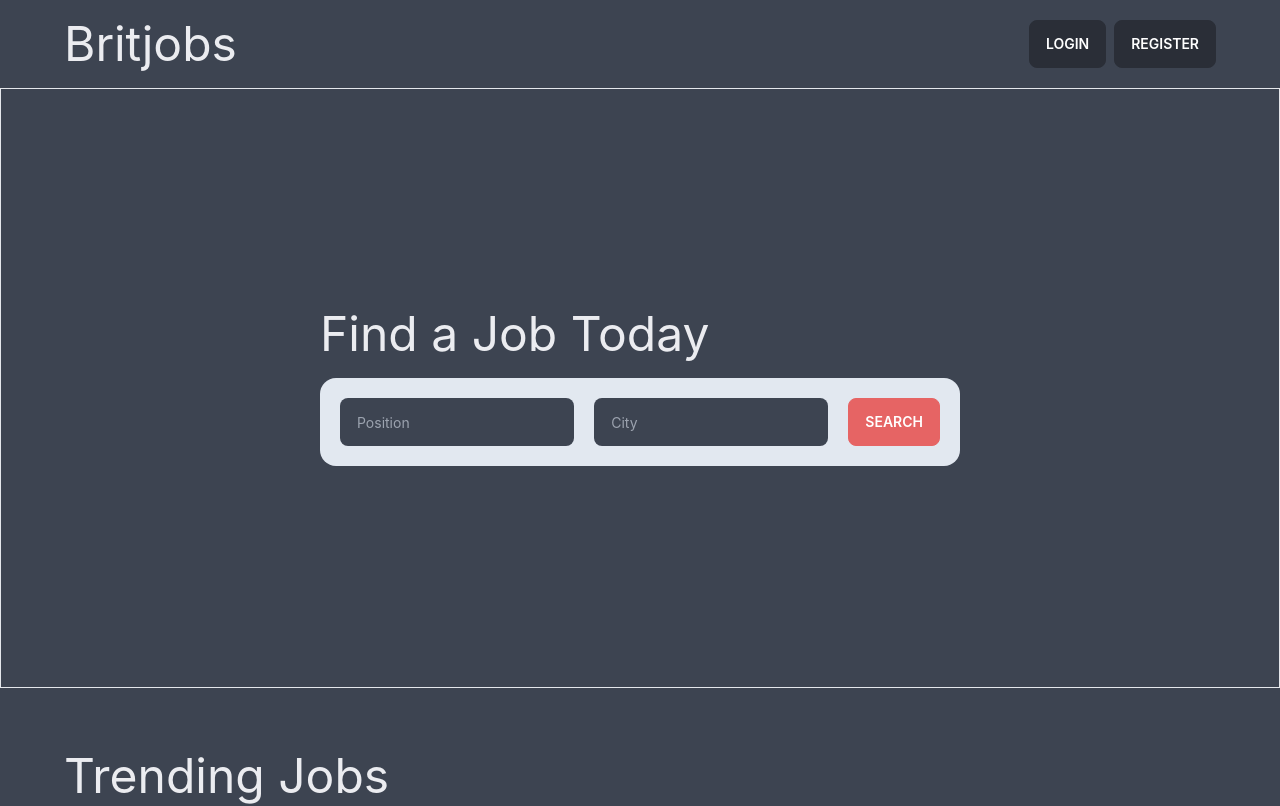
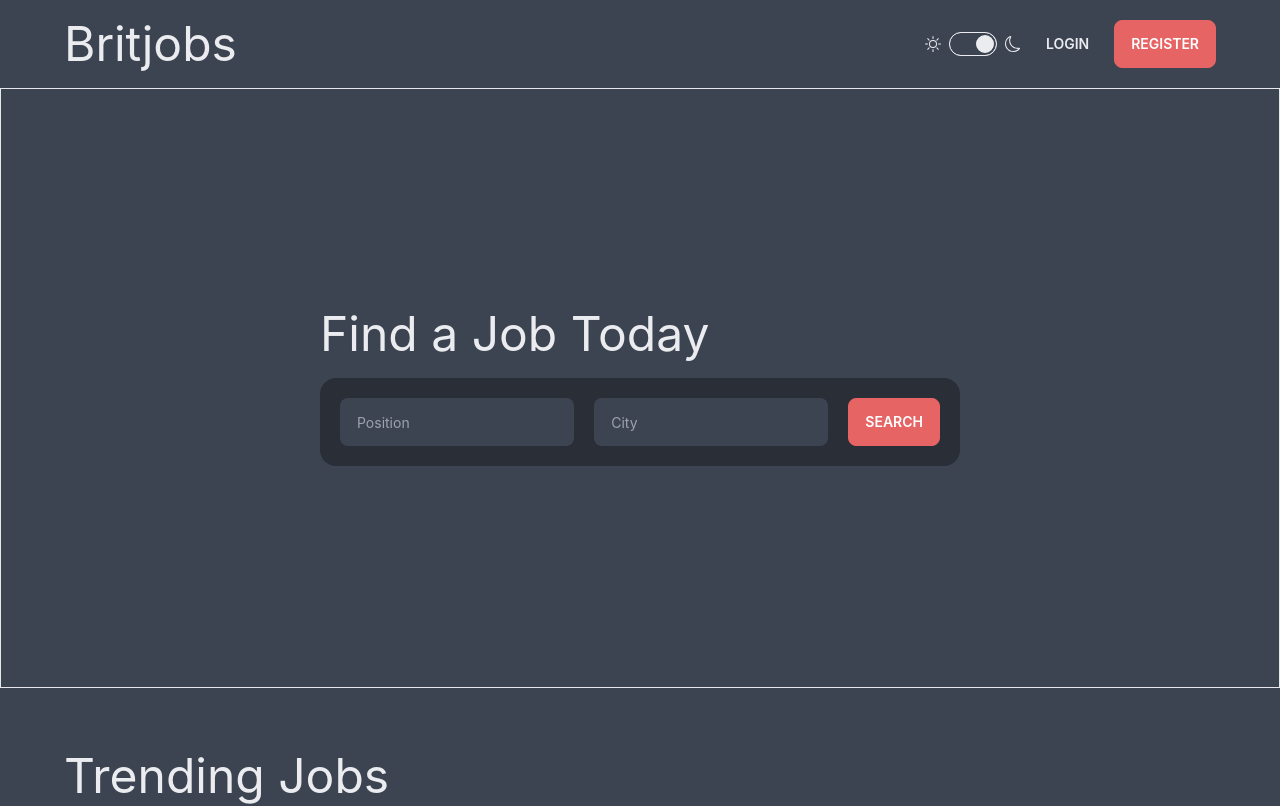
Before and after one commit to Kingkon963/britjobs_nextjs, a Next.js app: page / in a window 1280 px wide. Shown: the top 806 px of the page. Built offline with nearby package versions, Linux system fonts and the light colour scheme; no server answers.

Commit message:
ThemeSwitch and nookies added

```diff
--- a/package.json
+++ b/package.json
@@ -13,6 +13,7 @@
     "daisyui": "^1.25.4",
     "next": "12.0.8",
     "next-auth": "^4.3.1",
+    "nookies": "^2.5.2",
     "pg": "^8.7.3",
     "react": "17.0.2",
     "react-dom": "17.0.2",
--- a/pages/_app.tsx
+++ b/pages/_app.tsx
@@ -3,6 +3,7 @@ import type { AppProps } from "next/app";
 import { QueryClient, QueryClientProvider } from "react-query";
 import { SessionProvider } from "next-auth/react";
 import ThemeProvider from "@components/ThemeProvider";
+import { useEffect } from "react";
 
 const client = new QueryClient();
 
@@ -10,9 +11,7 @@ function MyApp({ Component, pageProps: { session, ...pageProps } }: AppProps) {
   return (
     <SessionProvider session={session}>
       <QueryClientProvider client={client}>
-        <ThemeProvider>
-          <Component {...pageProps} />
-        </ThemeProvider>
+        <Component {...pageProps} />
       </QueryClientProvider>
     </SessionProvider>
   );
--- a/pages/index.tsx
+++ b/pages/index.tsx
@@ -7,18 +7,25 @@ import Link from "next/link";
 import { signOut, useSession } from "next-auth/react";
 import getContactDetails from "api/getContactDetails";
 import { useQuery } from "react-query";
+import useTheme from "src/hooks/useTheme";
+import ThemeSwitch from "@components/ThemeSwitch";
 
 const LandingPage: NextPage = () => {
   const { data: session } = useSession();
   const query = useQuery("getContactDetails", getContactDetails);
   const renderCounter = useRef(0);
+  const { theme, setTheme } = useTheme();
 
   renderCounter.current = renderCounter.current + 1;
   console.log("renderCounter", renderCounter.current);
 
   useEffect(() => {
-    //console.log(query.data?.data.data);
-  }, [query]);
+    console.log(theme);
+  }, [theme]);
+
+  const toggleTheme = () => {
+    setTheme("garden");
+  };
 
   return (
     <div>
@@ -30,14 +37,15 @@ const LandingPage: NextPage = () => {
 
       <header className="flex items-center p-5 px-16">
         <h1 className="text-5xl">Britjobs</h1>
-        <div className="ml-auto flex gap-2">
+        <div className="ml-auto flex items-center gap-2">
+          <ThemeSwitch />
           {!session && (
             <>
               <Link href={"/auth/login"} passHref>
-                <button className="btn">Login</button>
+                <button className="btn btn-ghost">Login</button>
               </Link>
               <Link href={"/auth/register"} passHref>
-                <button className="btn">Register</button>
+                <button className="btn btn-primary">Register</button>
               </Link>
             </>
           )}
@@ -55,7 +63,7 @@ const LandingPage: NextPage = () => {
         <div className="flex h-[75vh] flex-col items-center justify-center gap-5 border">
           <div className="w-[50vw]">
             <h1 className="mb-5 text-5xl">Find a Job Today</h1>
-            <div className="flex justify-center gap-5 rounded-2xl bg-slate-200 p-5">
+            <div className="bg-base-200 flex justify-center gap-5 rounded-2xl p-5">
               <input type="text" className="input  w-full" placeholder="Position" />
               <input type="text" className="input  w-full" placeholder="City" />
               <button className="btn btn-primary">Search</button>
--- a/src/components/ThemeProvider.tsx
+++ /dev/null
@@ -1,7 +0,0 @@
-import React from "react";
-
-const ThemeProvider: React.FC = ({ children }) => {
-  return <div data-theme="dark">{children}</div>;
-};
-
-export default ThemeProvider;
--- /dev/null
+++ b/src/components/ThemeSwitch.tsx
@@ -0,0 +1,36 @@
+import React, { useEffect } from "react";
+import useTheme from "src/hooks/useTheme";
+import { BsSun, BsMoon } from "react-icons/bs";
+
+export default function ThemeSwitch() {
+  const [isDark, setDarkTheme] = React.useState(true);
+  const { theme, setTheme } = useTheme();
+
+  const handleChange = (e: React.ChangeEvent<HTMLInputElement>) => {
+    if (e.target.checked) {
+      setTheme("dark");
+    } else setTheme("garden");
+
+    setDarkTheme(e.target.checked);
+  };
+
+  useEffect(() => {
+    if (theme === "dark") setDarkTheme(true);
+    else setDarkTheme(false);
+  }, [theme]);
+
+  return (
+    <div className="flex items-center gap-2">
+      <BsSun />
+      <input
+        type="checkbox"
+        className="toggle"
+        checked={isDark}
+        onChange={(e) => {
+          handleChange(e);
+        }}
+      />
+      <BsMoon />
+    </div>
+  );
+}
--- /dev/null
+++ b/src/hooks/useTheme.ts
@@ -0,0 +1,33 @@
+import { useEffect, useState } from "react";
+import { parseCookies, setCookie, destroyCookie } from "nookies";
+
+type Theme = "garden" | "dark";
+
+const useTheme = (defaultTheme: Theme = "dark") => {
+  const [theme, setThemeState] = useState<Theme>(defaultTheme);
+
+  useEffect(() => {
+    if (document) {
+      document.documentElement.setAttribute("data-theme", theme);
+    }
+  }, [theme]);
+
+  useEffect(() => {
+    const cookies = parseCookies();
+    if (cookies.theme) {
+      setThemeState(cookies.theme as Theme);
+    }
+  }, []);
+
+  const setTheme = (newTheme: Theme) => {
+    setCookie(null, "theme", newTheme, {
+      maxAge: 30 * 24 * 60 * 60,
+      path: "/",
+    });
+    setThemeState(newTheme);
+  };
+
+  return { theme, setTheme };
+};
+
+export default useTheme;
--- a/tailwind.config.js
+++ b/tailwind.config.js
@@ -5,6 +5,7 @@ module.exports = {
   },
   daisyui: {
     themes: [
+      "garden",
       {
         dark: {
           ...require("daisyui/colors/themes")["[data-theme=dark]"],
@@ -12,7 +13,6 @@ module.exports = {
           "primary-focus": "#b34d4d",
         },
       },
-      "cmyk",
     ],
   },
   plugins: [require("daisyui")],
```
Also changed, not shown: 1 other file (tests, documents, lock files or other folders).
